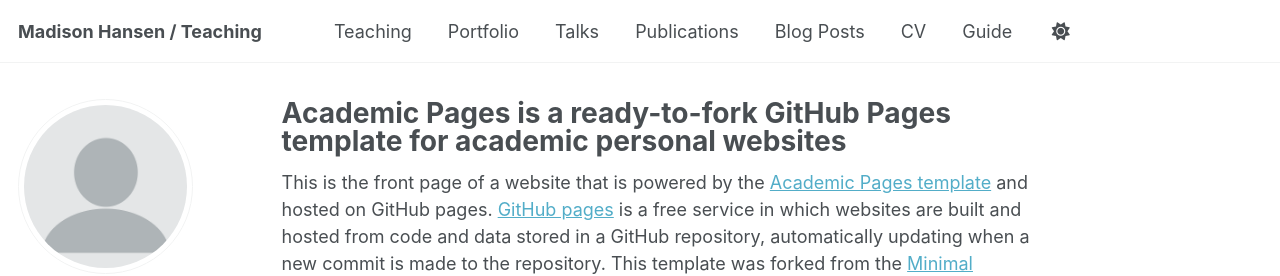
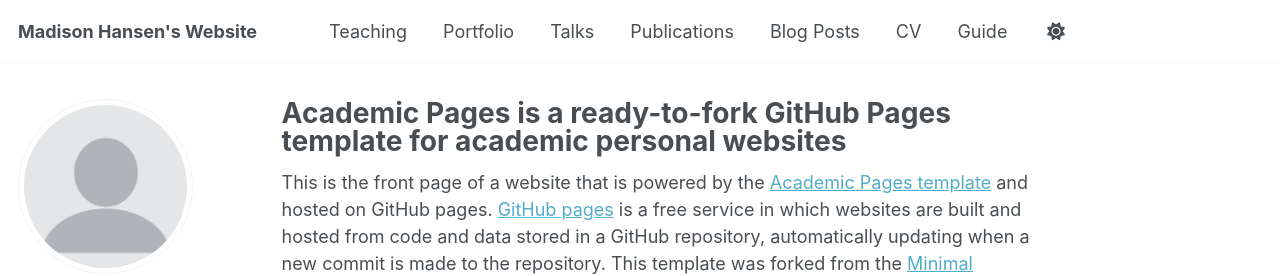
Before and after one commit to hansen-teaching/hansen-teaching.github.io, a Jekyll site: the page built from _pages/about.md, in a window 1280 px wide. Shown: the top 276 px of the page. Built offline with Jekyll 4.4.1, drawn with Linux system fonts in a browser that asks for light colours; some web fonts are replaced.

Commit message:
Update _config.yml

```diff
--- a/_config.yml
+++ b/_config.yml
@@ -9,7 +9,7 @@
 # Basic Site Settings
 locale                   : "en-US"
 site_theme               : "default"
-title                    : "Madison Hansen / Teaching"
+title                    : "Madison Hansen's Website"
 title_separator          : "-"
 name                     : &name "Madison Hansen"
 description              : &description "STEM Teacher"
```
